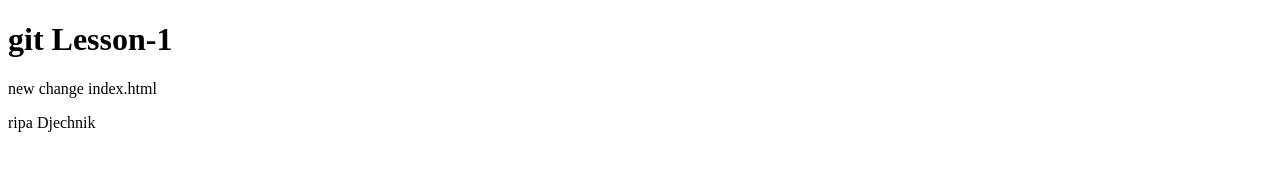
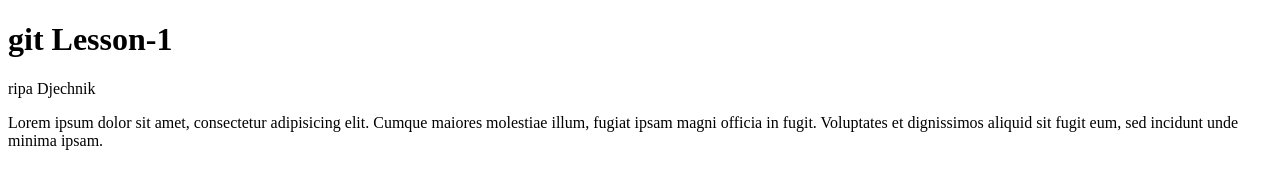
Before and after one commit to Runningwolf12/site, a plain HTML site: page index.html in a window 1280 px wide. Drawn offline with Linux system fonts and the light colour scheme.

Commit message:
3th commit

```diff
--- a/index.html
+++ b/index.html
@@ -6,8 +6,8 @@
 </head>
 <body>
 <h1>git Lesson-1</h1>
-<p>new change index.html</p>
 <p>ripa Djechnik</p>
+<p>Lorem ipsum dolor sit amet, consectetur adipisicing elit. Cumque maiores molestiae illum, fugiat ipsam magni officia in fugit. Voluptates et dignissimos aliquid sit fugit eum, sed incidunt unde minima ipsam.</p>
 
 </body>
 </html>
```
